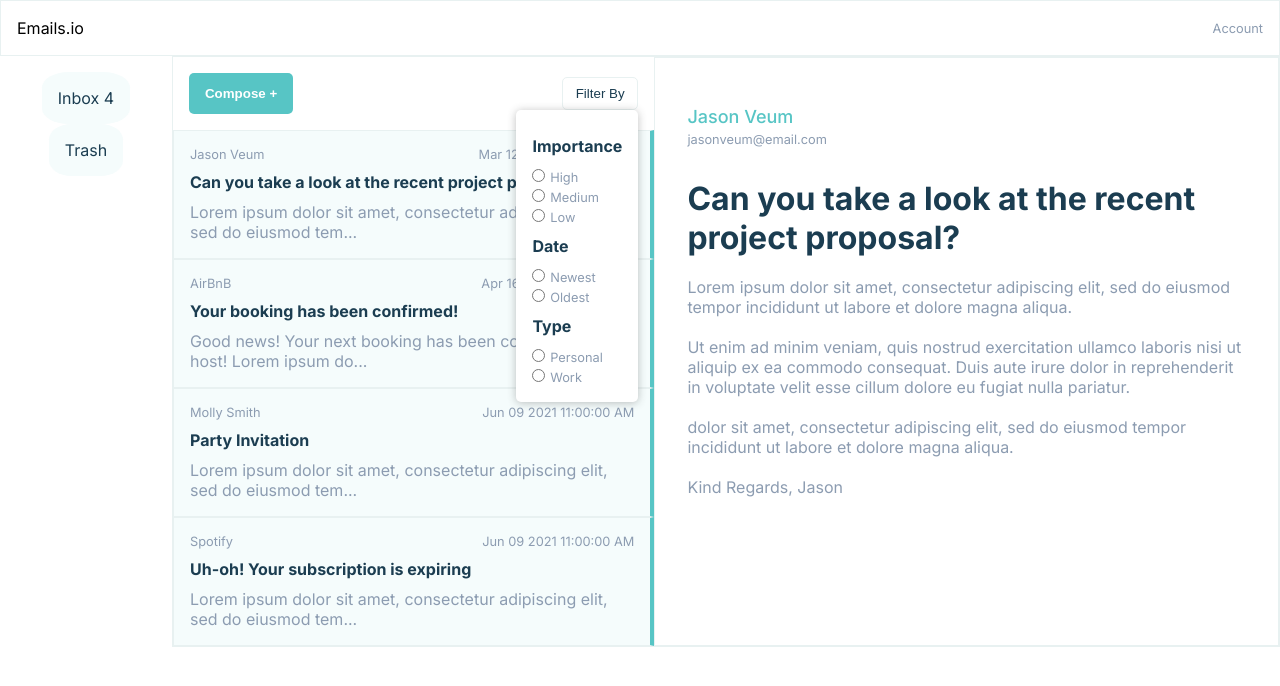
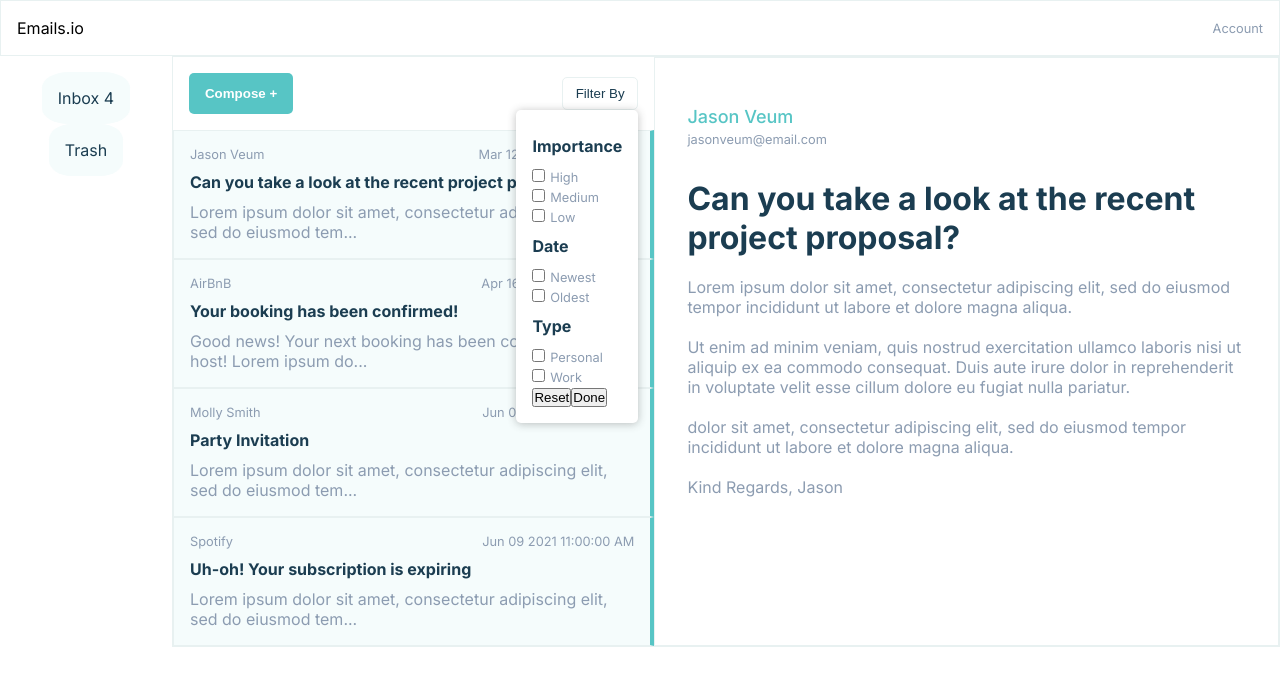
Before and after one commit to alespiridigliozzi/react-email-clone, a React (Create React App) app: page / in a window 1280 px wide. Both pictures are taken after a click on the button "Filter By". Shown: the top 686 px of the page. Built offline with nearby package versions, Linux system fonts and the light colour scheme.

Commit message:
filters working

```diff
--- a/src/Components/EmailFilters/EmailFilters.jsx
+++ b/src/Components/EmailFilters/EmailFilters.jsx
@@ -1,7 +1,18 @@
 import React, {useRef, useState} from 'react'
 import './EmailFilters.scss'
 
-const EmailFilters = ({filterByHigh, filterByPersonal}) => {
+const EmailFilters = (props) => {
+
+    const {
+        resetFilters,
+        filterByHigh,
+        filterByMedium,
+        filterByLow,
+        filterNewest,
+        filterOldest,
+        filterByPersonal,
+        filterByWork
+    } = props
 
     const dropdownRef = useRef(null);
     const [isActive, setIsActive] = useState(false);
@@ -16,24 +27,27 @@ const EmailFilters = ({filterByHigh, filterByPersonal}) => {
                 </button>
                 <div ref={dropdownRef} className={`filters ${isActive ? 'active' : 'inactive'}`}>
                     <h3 className='bold-h3'>Importance</h3>
-                    <input onClick={filterByHigh} type="radio" id='high' name='importance' value='high' />
+                    <input onClick={filterByHigh} type="checkbox" id='high' name='importance' value='high' />
                     <label htmlFor="high">High</label><br />
-                    <input type="radio" id='medium' name='importance' value='medium' />
+                    <input onClick={filterByMedium} type="checkbox" id='medium' name='importance' value='medium' />
                     <label htmlFor="medium">Medium</label><br />
-                    <input type="radio" id='low' name='importance' value='low' />
-                    <label onClick={filterByPersonal} htmlFor="low">Low</label><br/>
+                    <input onClick={filterByLow} type="checkbox" id='low' name='importance' value='low' />
+                    <label htmlFor="low">Low</label><br/>
 
                     <h3 className='bold-h3'>Date</h3>
-                    <input type="radio" id='newest' name='date' value='newest' />
+                    <input onClick={filterNewest} type="checkbox" id='newest' name='date' value='newest' />
                     <label htmlFor="newest">Newest</label><br/>
-                    <input type="radio" id='oldest' name='date' value='oldest' />
+                    <input onClick={filterOldest} type="checkbox" id='oldest' name='date' value='oldest' />
                     <label htmlFor="oldest">Oldest</label><br />
 
                     <h3 className='bold-h3'>Type</h3>
-                    <input type="radio" id='personal' name='type' value='personal' />
+                    <input onClick={filterByPersonal} type="checkbox" id='personal' name='type' value='personal' />
                     <label htmlFor="personal">Personal</label><br/>
-                    <input type="radio" id='work' name='type' value='work' />
+                    <input onClick={filterByWork} type="checkbox" id='work' name='type' value='work' />
                     <label htmlFor="work">Work</label><br />
+
+                    <button onClick={resetFilters}>Reset</button>
+                    <button onClick={() => setIsActive(false)}>Done</button>
                 </div>
             </div>
         </div>
--- a/src/Containers/EmailsContainer/EmailsContainer.jsx
+++ b/src/Containers/EmailsContainer/EmailsContainer.jsx
@@ -9,6 +9,13 @@ const EmailsContainer = () => {
 
     const [emails, setEmails] = useState([])
     const [emailData, setEmailData] = useState([])
+    const [highImportance, setHighImportance] = useState(false)
+    const [mediumImportance, setMediumImportance] = useState(false)
+    const [lowImportance, setLowImportance] = useState(false)
+    const [newest, setNewest] = useState(false)
+    const [oldest, setOldest] = useState(false)
+    const [typePersonal, setTypePersonal] = useState(false)
+    const [typeWork, setTypeWork] = useState(false)
 
     const emailsList = data.map(email => {
         return (
@@ -30,6 +37,7 @@ const EmailsContainer = () => {
         )
     })
 
+
     useEffect(() => {
         setEmails(emailsList)
         setEmailData(emailsList[0].props)
@@ -37,29 +45,82 @@ const EmailsContainer = () => {
 
 
     const filterByHigh = () => {
-        const filteredEmails = emailsList.filter(email => {
-            let checkedEmail = true;
-            checkedEmail = email.props.emailType == 'personal'
-            return checkedEmail;
-        })
-        setEmails(filteredEmails)
+        setHighImportance(!highImportance)
+    }
+
+    const filterByMedium = () => {
+        setMediumImportance(!mediumImportance)
+    }
+
+    const filterByLow = () => {
+        setLowImportance(!lowImportance)
+    }
+
+    const filterNewest = () => {
+        setNewest(!newest)
+    }
+
+    const filterOldest = () => {
+        setOldest(!oldest)
     }
 
     const filterByPersonal = () => {
-        const persEm = emailsList.filter(email => {
-            let personalEm = true;
-            personalEm = email.props.importance == 'low'
-            return personalEm
-        })
-        setEmails(persEm)
+        setTypePersonal(!typePersonal)
+    }
+
+    const filterByWork = () => {
+        setTypeWork(!typeWork)
+    }
+
+    const emailsResults = emailsList.filter(email => {
+        let results = true;
+
+        if(highImportance) {
+            results = email.props.importance == 'high'
+        }
+        if(mediumImportance) {
+            results = email.props.importance == 'medium'
+        }
+        if(lowImportance) {
+            results = email.props.importance == 'low'
+        }
+        if(typePersonal) {
+            results = email.props.emailType == 'personal'
+        }
+        if(typeWork) {
+            results = email.props.emailType == 'work'
+        }
+
+        return results;
+    })
+
+    const resetFilters = () => {
+        setHighImportance(false)
+        setMediumImportance(false)
+        setLowImportance(false)
+        setNewest(false)
+        setOldest(false)
+        setTypePersonal(false)
+        setTypeWork(false)
     }
 
 
     return (
         <div className='emails-container'>
             <div className="emails-container__left">
-                <EmailFilters filterByHigh={filterByHigh} filterByPersonal={filterByPersonal}/>
-                {emails.length > 0 && emails}
+
+                <EmailFilters
+                    resetFilters={resetFilters}
+                    filterByHigh={filterByHigh}
+                    filterByMedium={filterByMedium}
+                    filterByLow={filterByLow}
+                    filterNewest={filterNewest}
+                    filterOldest={filterOldest}
+                    filterByPersonal={filterByPersonal}
+                    filterByWork={filterByWork}
+                />
+
+                {emails.length > 0 && emailsResults}
             </div>
 
             {emailData && <EmailBody emailData={emailData} /> }
--- a/src/data/data.js
+++ b/src/data/data.js
@@ -29,8 +29,8 @@ export const data = [
         id: 3,
         userName: 'Molly Smith',
         email: 'molly-smith@email.com',
-        email_type: 'personal',
-        importance: 'high',
+        email_type: 'work',
+        importance: 'medium',
         date: 'Jun 09 2021 11:00:00 AM',
         email_subject: 'Party Invitation',
         email_body1: 'Lorem ipsum dolor sit amet, consectetur adipiscing elit, sed do eiusmod tempor incididunt ut labore et dolore magna aliqua.',
@@ -42,7 +42,7 @@ export const data = [
         id: 4,
         userName: 'Spotify',
         email: 'music@spotify.com',
-        email_type: 'work',
+        email_type: 'personal',
         importance: 'low',
         date: 'Jun 09 2021 11:00:00 AM',
         email_subject: 'Uh-oh! Your subscription is expiring',
```
